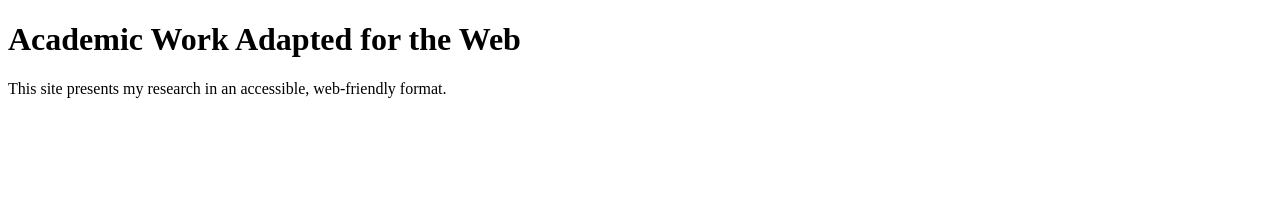
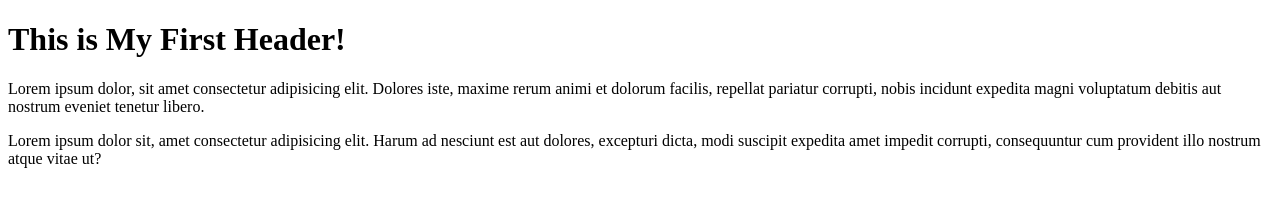
Before and after one commit to Jimena-Ojeda/60970, a plain HTML site: page index.html in a window 1280 px wide. Drawn offline with Linux system fonts and the light colour scheme.

Commit message:
Update index.html

```diff
--- a/index.html
+++ b/index.html
@@ -3,10 +3,16 @@
 <head>
     <meta charset="UTF-8">
     <meta name="viewport" content="width=device-width, initial-scale=1.0">
-    <title>My Content Adaptation Project</title>
+    <title>Document</title>
 </head>
 <body>
-    <h1>Academic Work Adapted for the Web</h1>
-    <p>This site presents my research in an accessible, web-friendly format.</p>
+
+<h1>This is My First Header!</h1>
+
+<p>Lorem ipsum dolor, sit amet consectetur adipisicing elit. Dolores iste, maxime rerum animi et dolorum facilis, repellat pariatur corrupti, nobis incidunt expedita magni voluptatum debitis aut nostrum eveniet tenetur libero.
+</p>
+
+<p>Lorem ipsum dolor sit, amet consectetur adipisicing elit. Harum ad nesciunt est aut dolores, excepturi dicta, modi suscipit expedita amet impedit corrupti, consequuntur cum provident illo nostrum atque vitae ut?</p>
+
 </body>
 </html>
```
